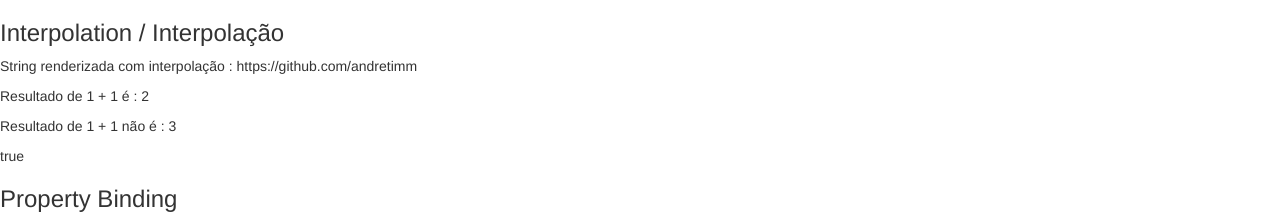
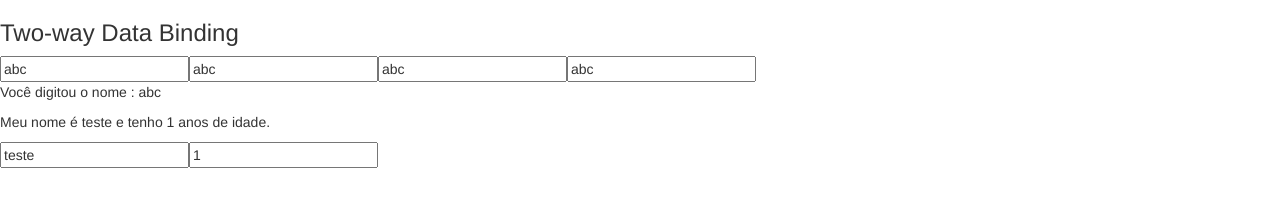
Before and after one commit to andretimm/curso-angular2, an Angular app in the folder data-binding/: page / in a window 1280 px wide. Shown: the top 218 px of the page. Built offline with nearby package versions, Linux system fonts and the light colour scheme; grey boxes are pictures that could not be loaded.

Commit message:
Two-way data binding

```diff
--- a/data-binding/src/app/app.module.ts
+++ b/data-binding/src/app/app.module.ts
@@ -1,5 +1,6 @@
 import { BrowserModule } from '@angular/platform-browser';
 import { NgModule } from '@angular/core';
+import { FormsModule } from '@angular/forms';
 
 import { AppComponent } from './app.component';
 import { DataBindingComponent } from './data-binding/data-binding.component';
@@ -10,7 +11,8 @@
     DataBindingComponent
   ],
   imports: [
-    BrowserModule
+    BrowserModule,
+    FormsModule
   ],
   providers: [],
   bootstrap: [AppComponent]
--- a/data-binding/src/app/data-binding/data-binding.component.html
+++ b/data-binding/src/app/data-binding/data-binding.component.html
@@ -1,4 +1,4 @@
-<section class="property-binding">
+<!--<section class="property-binding">
 
   <article>
     <h3>Interpolation / Interpolação</h3>
@@ -87,4 +87,41 @@
     </div>
   </article>
 
+</section>-->
+
+<section class="two-way-binding">
+
+  <article>
+    <h3>Two-way Data Binding</h3>
+    <div>
+
+      <input type="text"
+        [value]="nome"
+        (input)="nome = $event.target.value"
+        />
+
+      <input type="text"
+        [ngModel]="nome"
+        (ngModelChange)="nome = $event"
+        />
+
+      <input type="text" [(ngModel)]="nome" />
+
+      <input type="text" bindon-ngModel="nome" />
+
+      <p>Você digitou o nome : {{ nome }}</p>
+
+    </div>
+
+    <div>
+
+      <p>Meu nome é {{ pessoa.nome }} e tenho {{ pessoa.idade }} anos de idade.</p>
+
+      <input type="text" [(ngModel)]="pessoa.nome" />
+      <input type="text" [(ngModel)]="pessoa.idade" />
+
+    </div>
+
+  </article>
+
 </section>
--- a/data-binding/src/app/data-binding/data-binding.component.ts
+++ b/data-binding/src/app/data-binding/data-binding.component.ts
@@ -24,6 +24,13 @@
   valorSalvo: string = '';
 
   isMouseOver: boolean = false;
+
+  nome: string = 'abc';
+
+  pessoa: any = {
+    nome: "teste",
+    idade: 1
+  }
 
   getValor(){
     return 1;
```
Also changed, not shown: 1 other file (tests, documents, lock files or other folders).
